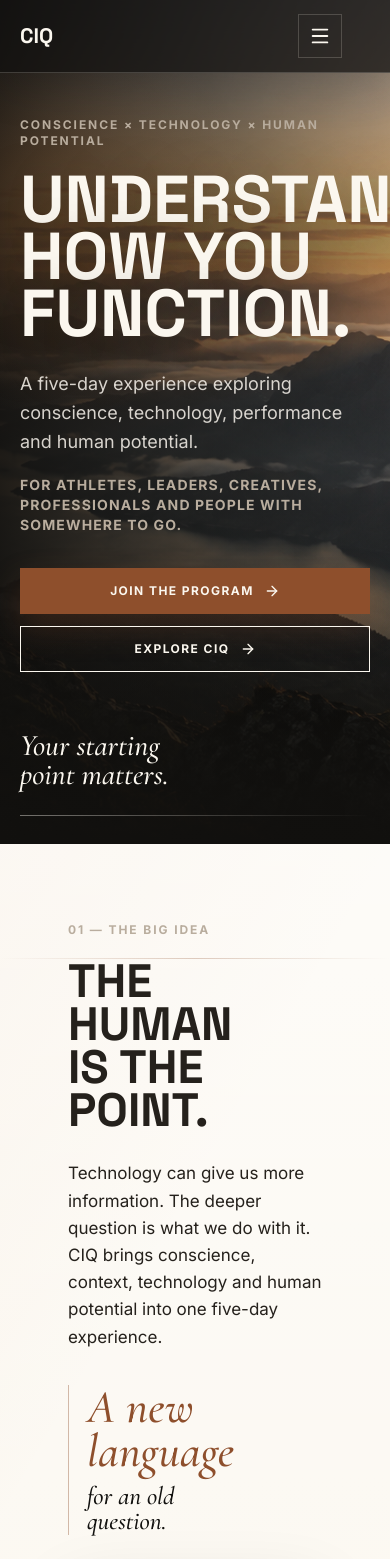
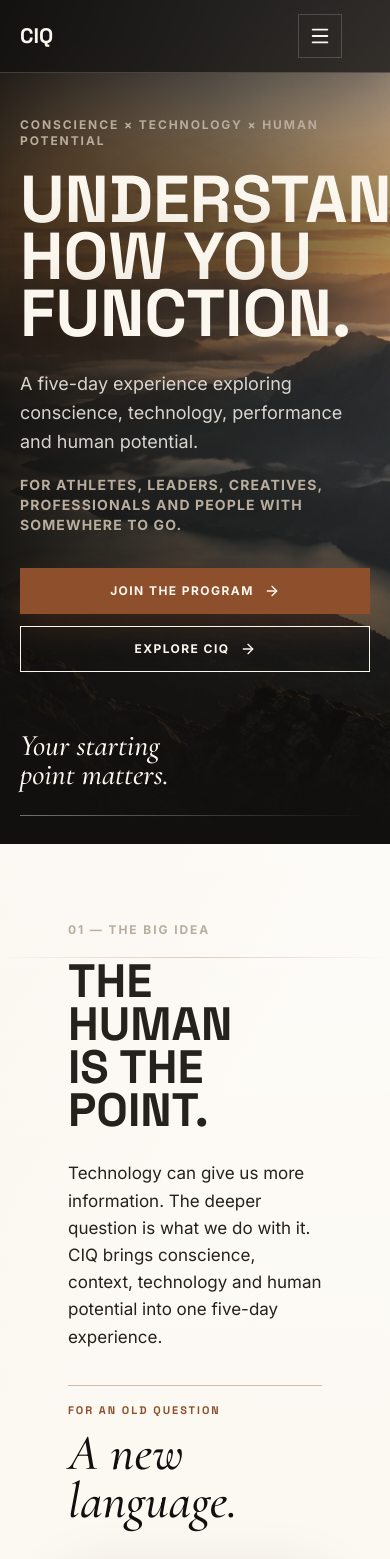
Before and after one commit to NipuniThakshila2000/5DP, a React (Vite) app: page / in a window 390 px wide. Shown: the top 1559 px of the page. Built offline with nearby package versions, Linux system fonts and the light colour scheme.

Commit message:
Revise idea language treatment

```diff
--- a/src/main.jsx
+++ b/src/main.jsx
@@ -183,8 +183,8 @@ function App() {
               CIQ brings conscience, context, technology and human potential into one five-day experience.
             </p>
             <p className="editorial idea-language">
-              <span>A new language</span>
-              <span>for an old question.</span>
+              <span>For an old question</span>
+              <span>A new language.</span>
             </p>
           </div>
           <img className="portrait-image" src={portraitImage} alt="Thoughtful human portrait in dramatic natural light" data-reveal />
--- a/src/styles.css
+++ b/src/styles.css
@@ -346,24 +346,28 @@ p {
 
 .idea-language {
   display: grid;
-  max-width: 12ch;
-  margin-top: 42px;
-  padding-left: clamp(18px, 2vw, 30px);
-  border-left: 1px solid rgba(142, 79, 44, 0.38);
+  justify-items: start;
+  max-width: 16ch;
+  margin-top: 46px;
+  padding-top: 22px;
+  border-top: 1px solid rgba(142, 79, 44, 0.38);
 }
 
 .idea-language span:first-child {
+  order: 1;
   color: var(--accent-deep);
+  font-family: "Space Grotesk", sans-serif;
+  font-size: clamp(11px, 0.9vw, 14px);
+  font-style: normal;
+  font-weight: 800;
+  letter-spacing: 0.18em;
+  line-height: 1.2;
+  text-transform: uppercase;
 }
 
 .idea-language span:nth-child(2) {
-  justify-self: end;
-  max-width: 9ch;
-  margin-top: 10px;
-  color: var(--obsidian);
-  font-size: 0.54em;
-  line-height: 1.02;
-  text-align: right;
+  order: 2;
+  margin-top: 12px;
 }
 
 .image-band {
@@ -1037,8 +1041,8 @@ details p { color: rgba(34, 34, 31, 0.72); }
   .hero-copy, .section-copy, .split-heading, .band-copy { grid-column: 2 / 7; }
   .hero-statement, .portrait-image, .tech-panel, .measure, .heritage, .statement-stack { grid-column: 7 / 10; }
   .idea-language {
-    max-width: 13ch;
-    font-size: clamp(42px, 5.8vw, 62px);
+    max-width: 15ch;
+    font-size: clamp(40px, 5.4vw, 58px);
   }
   .card-grid, .feature-row, .editorial-cards, .takeaway-grid, .timeline { grid-column: 2 / 10; }
   .four, .five, .feature-row, .editorial-cards, .takeaway-grid { grid-template-columns: repeat(2, 1fr); }
@@ -1105,15 +1109,10 @@ details p { color: rgba(34, 34, 31, 0.72); }
   .button-row, .button { width: 100%; }
   .portrait-image, .tech-panel { aspect-ratio: 4 / 5; min-height: 0; margin-top: 36px; }
   .idea-language {
-    max-width: 100%;
+    max-width: 12ch;
     margin-top: 34px;
-    padding-left: 18px;
-    font-size: clamp(42px, 12vw, 58px);
-  }
-  .idea-language span:nth-child(2) {
-    justify-self: start;
-    max-width: 11ch;
-    text-align: left;
+    padding-top: 18px;
+    font-size: clamp(44px, 13vw, 60px);
   }
   .image-band { min-height: auto; }
   .avant-text { grid-column: 2 / 6; margin-top: 48px; }
```
